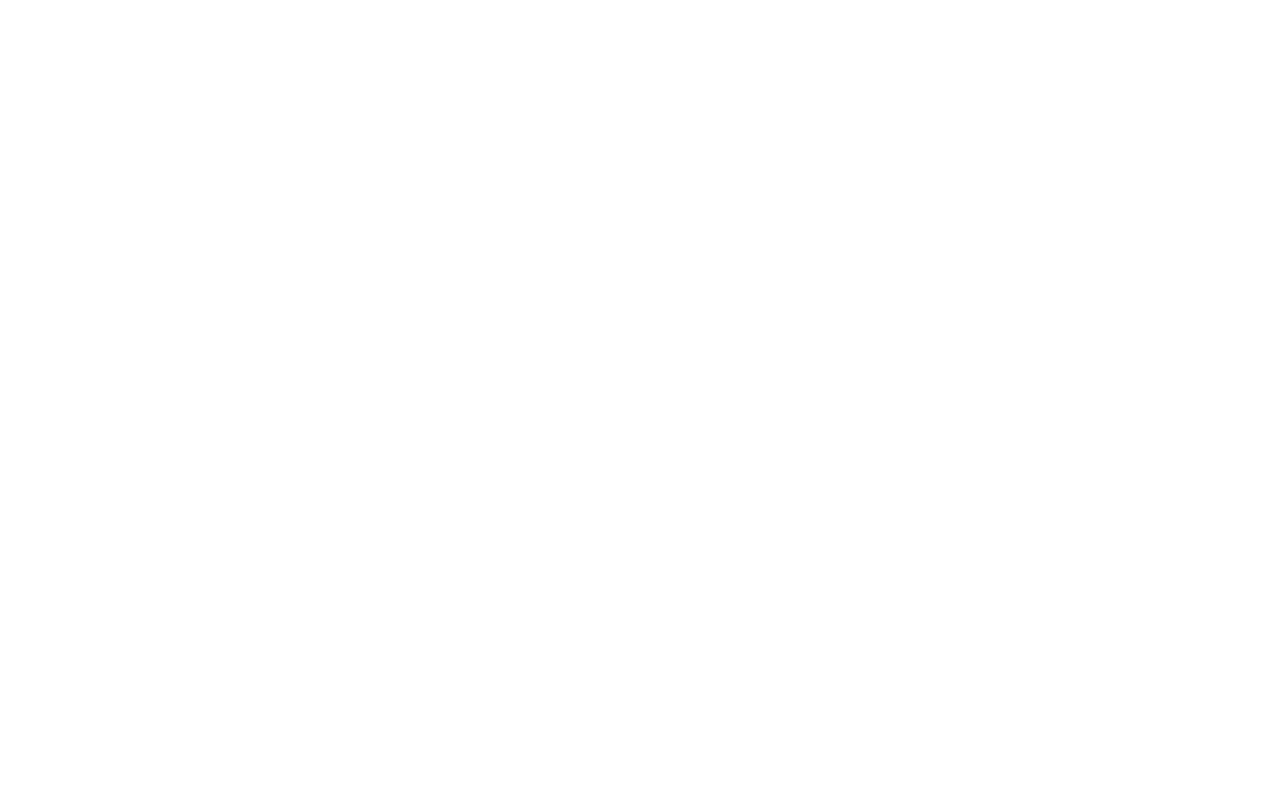
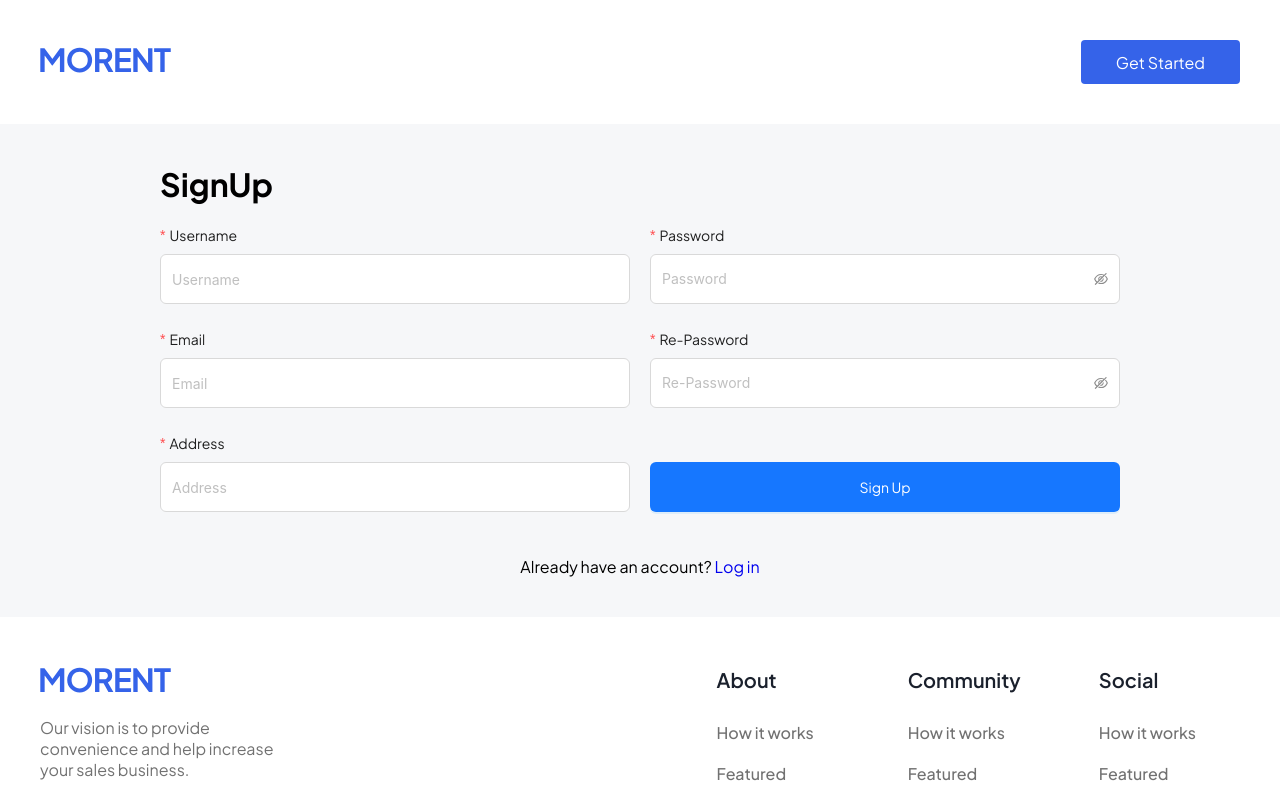
Before and after one commit to ncbachhhh/X35-FE, a React (Create React App) app: page /auth/signup in a window 1280 px wide. Before the commit this address had no page. Shown: the top 800 px of the page. Built offline with nearby package versions, Linux system fonts and the light colour scheme.

Commit message:
add signup

```diff
--- a/src/App.js
+++ b/src/App.js
@@ -3,6 +3,7 @@
 import Layout from "./components/layouts/Layout.jsx";
 import Home from "./pages/Home/Home.jsx";
 import Login from "./pages/Login/Login.jsx";
+import Signup from "./pages/Signup/Signup.jsx";
 
 function App() {
   return (
@@ -11,6 +12,8 @@
         <Route path="/" element={<Layout />}>
           {/* Đăng nhập */}
           <Route path="/auth/login" element={<Login />} />
+          {/* Đăng ký */}
+          <Route path="/auth/signup" element={<Signup />} />
 
           {/* Home */}
           <Route path="" element={<Home />} />
--- a/src/components/layouts/Header/Header.jsx
+++ b/src/components/layouts/Header/Header.jsx
@@ -12,7 +12,7 @@
     <div className="header-container">
       <div className="header">
         <div className="header-left">
-          <div className="header-logo" onClick={navigate("/")}>
+          <div className="header-logo" onClick={() => navigate("/")}>
             <img src="/assets/Logo.svg" alt="logo" className="header-logo-image" />
           </div>
           {user && (
@@ -37,7 +37,7 @@
             </div>
           </div>
         ) : (
-          <ButtonUI content="Get Started" onClick={() => navigate("/auth/login")} />
+          <ButtonUI content="Get Started" navigate="/auth/login" />
         )}
       </div>
     </div>
--- a/src/components/ui/ButtonUI/ButtonUI.jsx
+++ b/src/components/ui/ButtonUI/ButtonUI.jsx
@@ -1,14 +1,25 @@
 import React from "react";
 import "./ButtonUI.css";
+import { useNavigate } from "react-router-dom";
 
 export default function ButtonUI(props) {
+  const navigate = useNavigate();
+
+  const handleClick = () => {
+    navigate(props.navigate);
+  };
+
   if (props.bgColor) {
     return (
-      <button className="button-ui" style={{ backgroundColor: props.bgColor }}>
+      <button className="button-ui" style={{ backgroundColor: props.bgColor }} onClick={handleClick}>
         {props.content}
       </button>
     );
   } else {
-    return <button className="button-ui">{props.content}</button>;
+    return (
+      <button className="button-ui" onClick={handleClick}>
+        {props.content}
+      </button>
+    );
   }
 }
--- a/src/pages/Login/Login.jsx
+++ b/src/pages/Login/Login.jsx
@@ -5,6 +5,7 @@
 import { NavLink } from "react-router-dom";
 
 export default function Login() {
+  // Hàm xử lý khi người dùng submit form
   const onFinish = (values) => {
     console.log("Received values:", values);
   };
@@ -49,7 +50,7 @@
         <div className="login-footer">
           <NavLink>Forgot your password</NavLink>
           <p>
-            Don't have an account? <NavLink>Sign up</NavLink>
+            Don't have an account? <NavLink to="/auth/signup">Sign up</NavLink>
           </p>
         </div>
       </Form>
--- /dev/null
+++ b/src/pages/Signup/Signup.css
@@ -0,0 +1,23 @@
+.signup-container {
+  padding: 40px;
+  background-color: #f6f7f9;
+  display: flex;
+  flex-direction: column;
+  align-items: center;
+  gap: 20px;
+}
+
+.signup-header {
+  width: 80%;
+  display: flex;
+  justify-content: start;
+  align-items: center;
+  gap: 10px;
+}
+
+.signup-footer {
+  width: 100%;
+  display: flex;
+  flex-direction: column;
+  align-items: center;
+}
--- /dev/null
+++ b/src/pages/Signup/Signup.jsx
@@ -0,0 +1,92 @@
+import React from "react";
+import { Form, Input, Button } from "antd";
+import { NavLink } from "react-router-dom";
+import ButtonUI from "../../components/ui/ButtonUI/ButtonUI.jsx";
+import "./Signup.css";
+
+export default function Signup() {
+  // Hàm xử lý khi người dùng submit form
+  const onFinish = (values) => {
+    console.log("Received values:", values);
+  };
+  return (
+    <div className="signup-container">
+      <h1 className="signup-header">SignUp</h1>
+      <Form name="signup_form" layout="vertical" onFinish={onFinish} style={{ width: "80%", display: "flex", gap: "20px" }}>
+        <div style={{ width: "100%" }}>
+          <Form.Item
+            label="Username"
+            name="username"
+            rules={[
+              { required: true, message: "Please input your username!" },
+              { min: 8, message: "Username must be at least 8 characters!" },
+            ]}
+          >
+            <Input placeholder="Username" style={{ height: "50px" }} />
+          </Form.Item>
+          <Form.Item
+            label="Email"
+            name="email"
+            rules={[
+              { required: true, message: "Please input your email!" },
+              { type: "email", message: "Please enter a valid email!" },
+            ]}
+          >
+            <Input placeholder="Email" style={{ height: "50px" }} />
+          </Form.Item>
+
+          <Form.Item label="Address" name="address" rules={[{ required: true, message: "Please input your address!" }]}>
+            <Input placeholder="Address" style={{ height: "50px" }} />
+          </Form.Item>
+        </div>
+
+        <div style={{ width: "100%" }}>
+          <Form.Item
+            label="Password"
+            name="password"
+            rules={[
+              { required: true, message: "Please input your password!" },
+              { min: 8, message: "Password must be at least 8 characters!" },
+              {
+                pattern: /^(?=.*[A-Z])(?=.*\d)(?=.*[!@#$%^&*])/,
+                message: "Password must contain at least 1 uppercase letter, 1 number, and 1 special character!",
+              },
+            ]}
+            hasFeedback
+          >
+            <Input.Password placeholder="Password" style={{ height: "50px" }} />
+          </Form.Item>
+          <Form.Item
+            label="Re-Password"
+            name="confirm"
+            dependencies={["password"]}
+            hasFeedback
+            rules={[
+              { required: true, message: "Please confirm your password!" },
+              ({ getFieldValue }) => ({
+                validator(_, value) {
+                  if (!value || getFieldValue("password") === value) {
+                    return Promise.resolve();
+                  }
+                  return Promise.reject("The two passwords that you entered do not match!");
+                },
+              }),
+            ]}
+          >
+            <Input.Password placeholder="Re-Password" style={{ height: "50px" }} />
+          </Form.Item>
+          <Form.Item>
+            <Button type="primary" htmlType="submit" style={{ width: "100%", height: "50px", marginTop: "30px" }}>
+              Sign Up
+            </Button>
+          </Form.Item>
+        </div>
+      </Form>
+      <div className="signup-footer">
+        <p>
+          Already have an account? <NavLink to="/auth/login">Log in</NavLink>
+        </p>
+      </div>
+    </div>
+  );
+}
```
